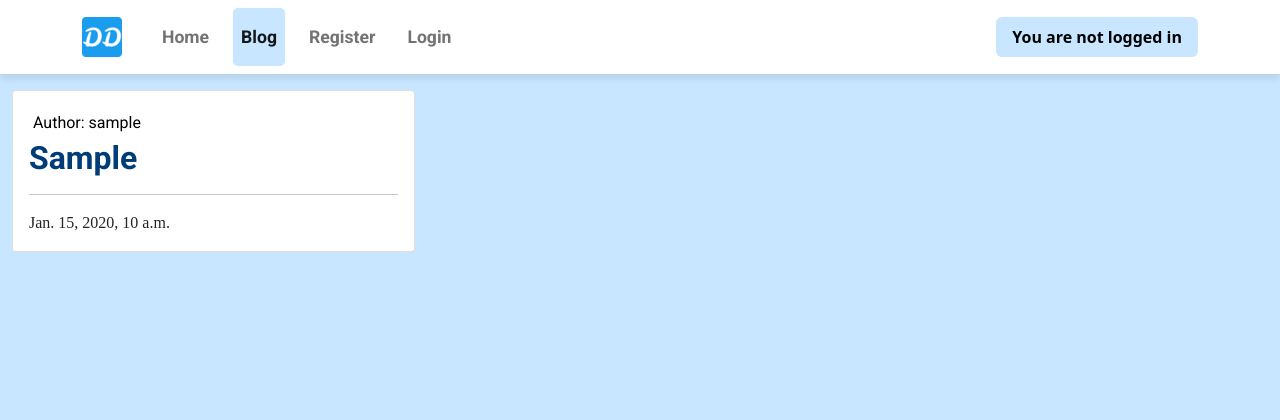
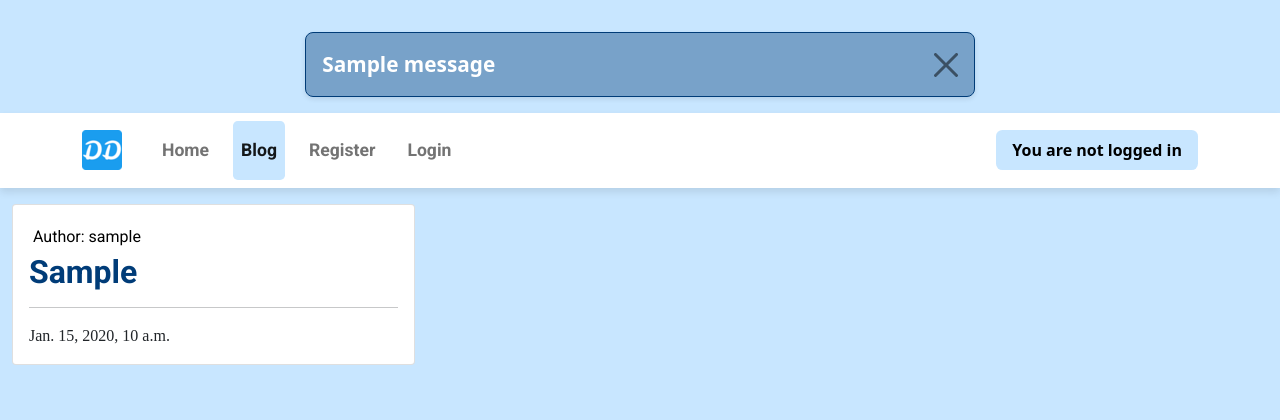
Before and after one commit to Werner-Staeblein/Project-4, a Django app: page /blog/ in a window 1280 px wide. Shown: the top 420 px of the page. Run offline with Django 4.2, Linux system fonts and the light colour scheme; tables that the repository leaves empty hold one stand-in row (values such as "Sample post"); one stand-in notice (Sample message) is shown.

Commit message:
Add to base.html user messages for login or logout. Style messages.

```diff
--- a/blog/views.py
+++ b/blog/views.py
@@ -3,7 +3,6 @@ from django.shortcuts import render, get_object_or_404, redirect
 from .models import DividendPosts
 from .forms import CommentForm
 from django.contrib import messages
-
 
 def landing(request):
     return render(request, 'landing.html')  # the view for the landing page
@@ -25,7 +24,6 @@ def blog_index(request):
         'is_paginated': paginator.num_pages > 1,
     }
     return render(request, 'blog/index.html', context)
-
 
 def blogpost_detail(request, slug):
     """
--- a/static/css/style.css
+++ b/static/css/style.css
@@ -270,28 +270,18 @@ body {
     color: white;
 }
 
-.alert-error-custom {
-    background-color: var(--alternate-bg-error);
-    color: darkred;
-}
-
-.alert-logout-custom,
-.alert-signin-custom {
-    background-color: var(--alternate-bg);
-    color: var(--text2);
-}
-
-.alert-custom .btn-close {
-    width: 1.3rem;
-    height: 1.3rem;
+.custom-close{
+    margin-left: 1rem;
     color: white !important;
-    background-color: transparent !important;
-    border: none !important;
-    font-size: 1.2rem;
-    opacity: 1;
+    background-color: transparent;
+    border: none;
+    font-size: 1.5rem;
     cursor: pointer;
+    height: 1.5rem;
     display: flex;
     align-items: center;
+    line-height: 1;
+    padding-bottom: 4%;
 }
 
 /*-------------------------------------------------------------------------
@@ -327,14 +317,14 @@ body {
 /* Media Query for AllAuth messages so that message does not overlap with the closing button */
 
 @media (max-width: 520px) {
-.alert-custom {
+/* .alert-custom {
     font-size: 1rem;
     padding: 0.5rem;
     max-width: 90%;
     line-height: 1.4;
-}
+} */
 
-.alert-custom .btn-close {
+/* .alert-custom .btn-close {
     width: 1.1rem;
     height: 1.1rem;
     font-size: 1rem;
@@ -343,5 +333,5 @@ body {
     align-items: center;
     justify-content: center;
     position: relative;
+} */
 }
-}
--- a/templates/base.html
+++ b/templates/base.html
@@ -45,6 +45,19 @@
 </head>
 
 <body class="d-flex flex-column h-100 main-bg">
+
+  <!-- Message to user on successful login or successful logout -->
+  {% if messages %}
+  <div class="container my-3">
+    {% for message in messages %}
+        <div class="alert alert-custom alert-success-custom d-flex justify-content-between align-items-center alert-dismissible fade show" role="alert">
+            <span>{{ message }}</span>
+            <button type="button" class="btn-close custom-close" data-bs-dismiss="alert" aria-label="Close"></button>
+        </div>
+    {% endfor %}
+  </div>
+  {% endif %}
+
 
   <!-- Navigation -->
     <nav class="navbar navbar-expand-lg navbar-light bg-white">
```
